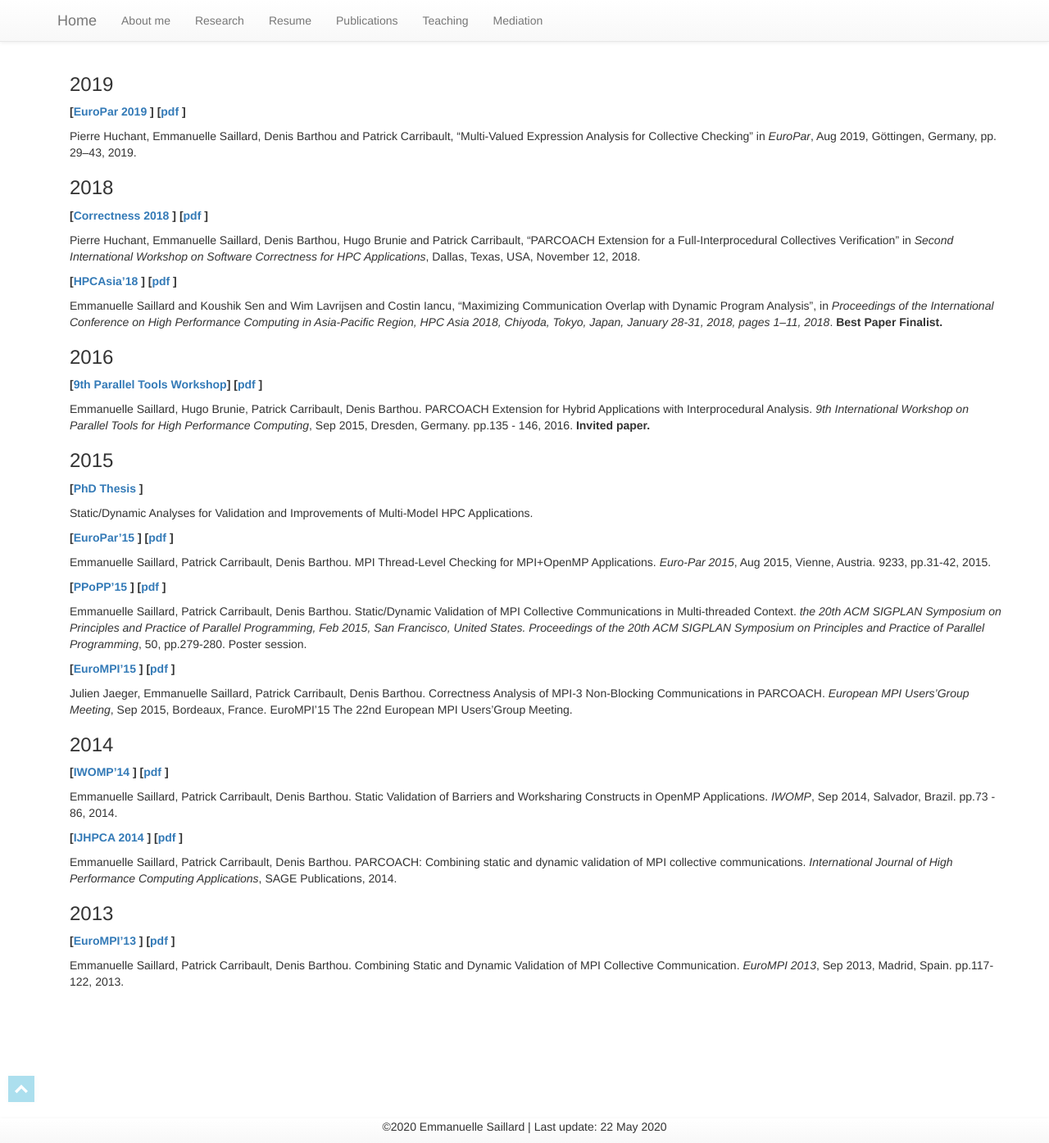
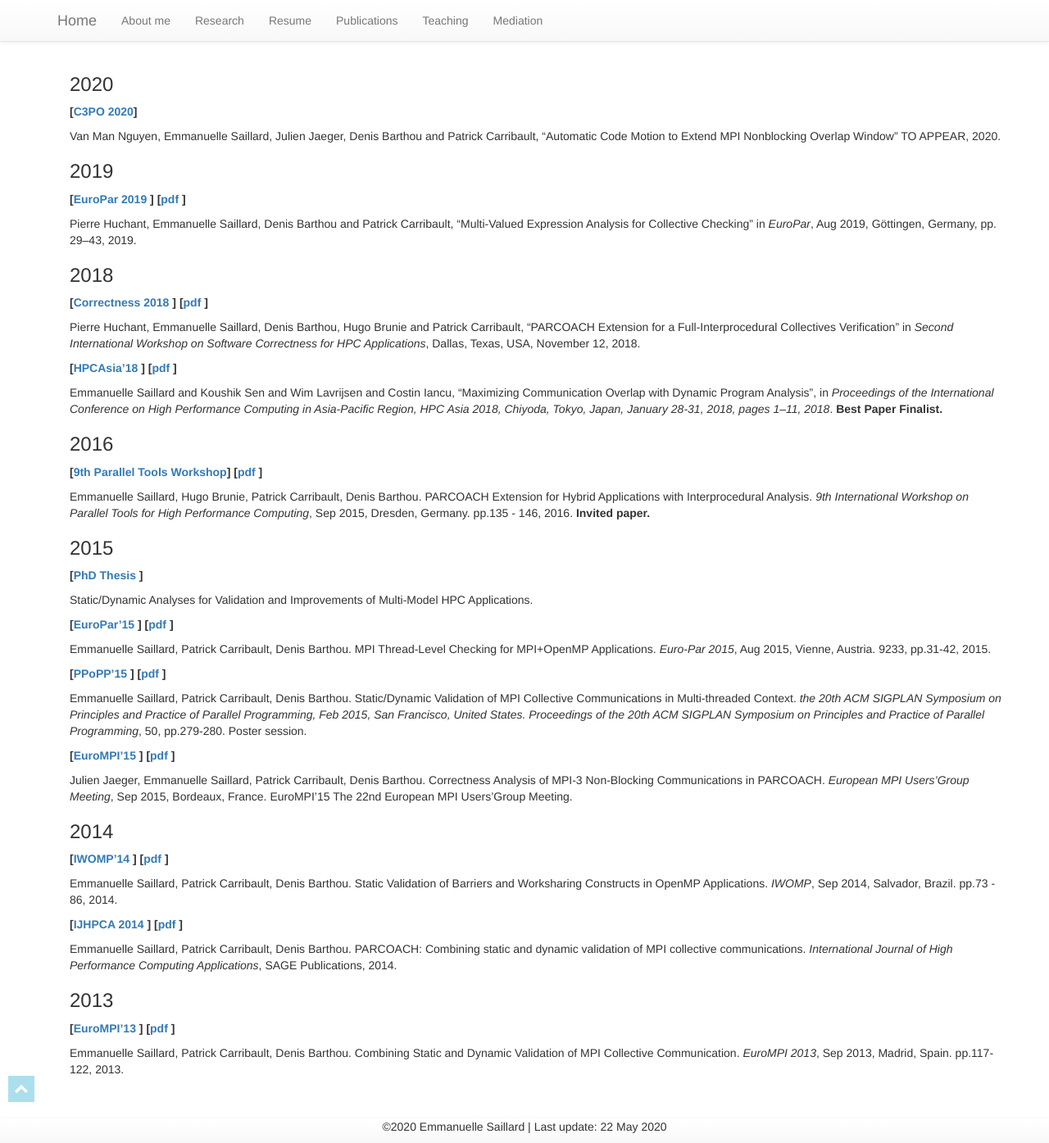
Before and after one commit to esaillar/manou, a Jekyll site: the page built from publications.md, in a window 1280 px wide and 1395 px high. Shown: the whole window at 82% size. Built offline with Jekyll 4.4.1, drawn with Linux system fonts in a browser that asks for light colours.

```diff
--- a/publications.md
+++ b/publications.md
@@ -3,6 +3,13 @@ layout: page
 title: Publications
 permalink: /publications/
 ---
+
+### 2020
+
+<b> [<a href="https://c3po-workshop.github.io/" target="_blank">C3PO 2020</a>] </b>
+<p markdown="1">
+Van Man Nguyen, Emmanuelle Saillard, Julien Jaeger, Denis Barthou and Patrick Carribault, "Automatic Code Motion to Extend MPI Nonblocking Overlap Window" TO APPEAR, 2020.
+</p>
 
 ### 2019
 
```
Also changed, not shown: resume.md (+1 -1 lines), teaching.md (+1 -1 lines), 1 other file.
